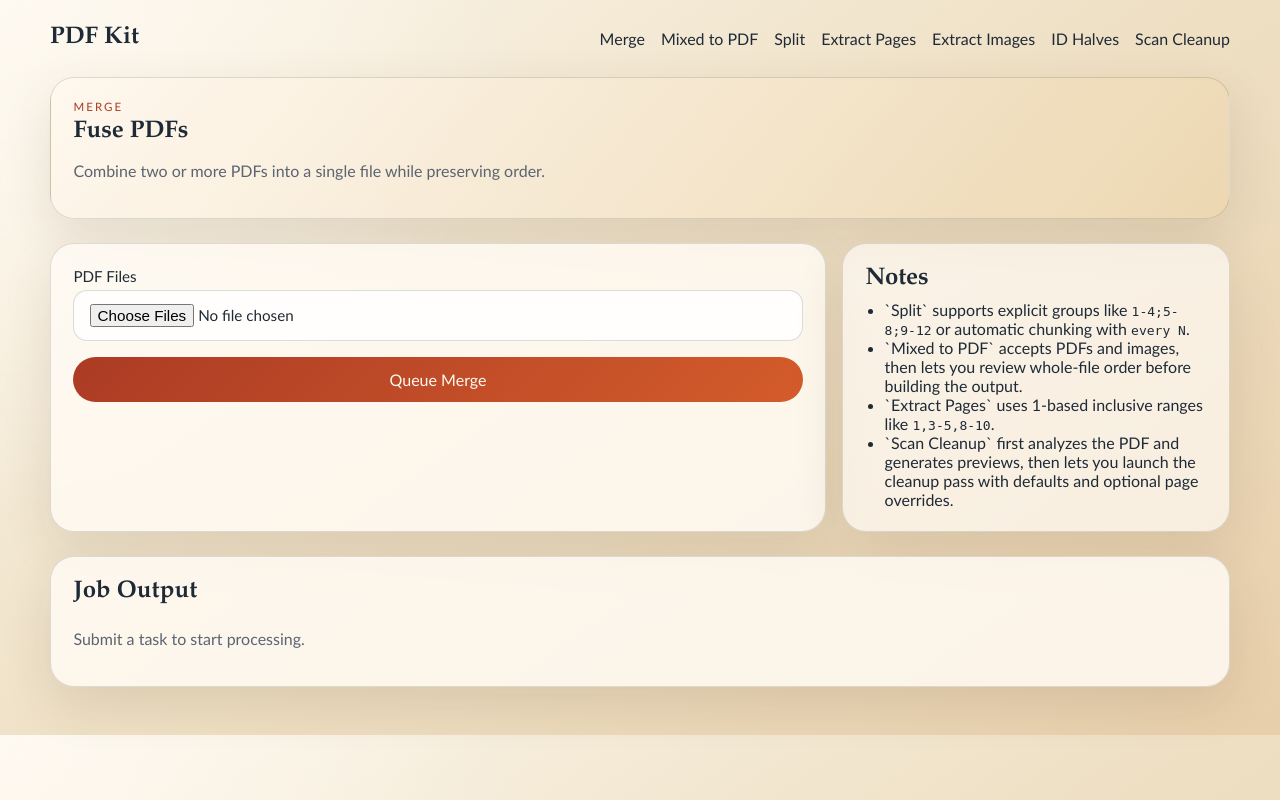
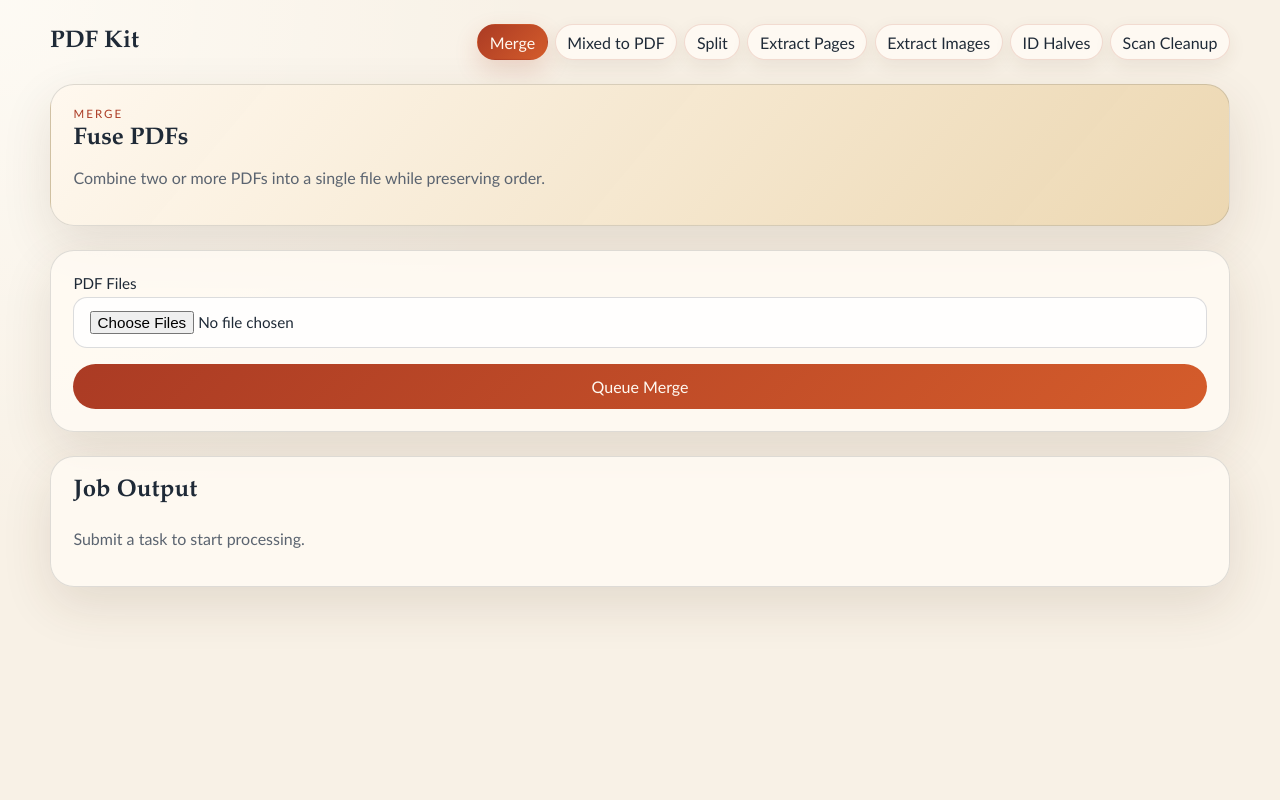
Before and after one commit to Wenjun-Mao/pdf_toolkit, a FastAPI app: page /tools/merge in a window 1280 px wide. Run offline with FastAPI, Linux system fonts and the light colour scheme; some libraries are stand-ins or nearby versions.

Commit message:
background color tuning

```diff
--- a/pdf_toolkit/web/app.py
+++ b/pdf_toolkit/web/app.py
@@ -75,6 +75,16 @@ TOOL_REGISTRY = {
     },
 }
 
+TOOL_NAV_ITEMS = [
+    ("merge", "Merge"),
+    ("mixed-to-pdf", "Mixed to PDF"),
+    ("split", "Split"),
+    ("extract-pages", "Extract Pages"),
+    ("extract-images", "Extract Images"),
+    ("id-halves-to-pdf", "ID Halves"),
+    ("scan-cleanup", "Scan Cleanup"),
+]
+
 
 def create_app(settings: Settings | None = None) -> FastAPI:
     active_settings = settings or get_settings()
@@ -85,6 +95,7 @@ def create_app(settings: Settings | None = None) -> FastAPI:
     app = FastAPI(title=active_settings.app_name, debug=active_settings.debug)
     templates = Jinja2Templates(directory=str(Path(__file__).parent / "templates"))
     templates.env.globals["require_login"] = active_settings.require_login
+    templates.env.globals["tool_nav_items"] = TOOL_NAV_ITEMS
     app.mount("/static", StaticFiles(directory=str(Path(__file__).parent / "static")), name="static")
     register_mixed_to_pdf_routes(app, templates, active_settings)
     register_scan_cleanup_preview_routes(app, templates, active_settings)
--- a/pdf_toolkit/web/static/app.css
+++ b/pdf_toolkit/web/static/app.css
@@ -1,5 +1,5 @@
 :root {
-    --bg: #f4ecdd;
+    --bg: #f8f1e6;
     --bg-accent: #ead8b7;
     --panel: rgba(255, 251, 244, 0.84);
     --panel-strong: rgba(248, 239, 223, 0.95);
@@ -21,9 +21,10 @@ body {
     margin: 0;
     font-family: var(--sans);
     color: var(--ink);
-    background:
-        radial-gradient(circle at top left, rgba(255, 250, 242, 0.8), transparent 35%),
-        linear-gradient(145deg, #fbf6eb 0%, #efe1c6 48%, #e8cfab 100%);
+    min-height: 100vh;
+    background-color: var(--bg);
+    background-image: radial-gradient(circle at top left, rgba(255, 253, 248, 0.78), transparent 34rem);
+    background-repeat: no-repeat;
 }
 
 [x-cloak] {
@@ -45,8 +46,8 @@ body {
 }
 
 .brand,
-.topnav a,
-.mini-link {
+.mini-link,
+.nav-pill {
     color: var(--ink);
     text-decoration: none;
 }
@@ -60,7 +61,34 @@ body {
 .topnav {
     display: flex;
     flex-wrap: wrap;
-    gap: 1rem;
+    justify-content: flex-end;
+    gap: 0.45rem;
+}
+
+.nav-pill {
+    display: inline-flex;
+    align-items: center;
+    min-height: 2.25rem;
+    padding: 0.45rem 0.72rem;
+    border: 1px solid rgba(171, 59, 36, 0.16);
+    border-radius: 999px;
+    background: rgba(255, 251, 244, 0.86);
+    box-shadow: 0 6px 18px rgba(73, 49, 24, 0.08);
+    white-space: nowrap;
+    transition: background 120ms ease, border-color 120ms ease, color 120ms ease, box-shadow 120ms ease;
+}
+
+.nav-pill:hover {
+    background: rgba(255, 255, 255, 0.95);
+    border-color: rgba(171, 59, 36, 0.28);
+    box-shadow: 0 8px 22px rgba(73, 49, 24, 0.11);
+}
+
+.topnav .nav-pill.is-active {
+    background: linear-gradient(135deg, var(--accent), #d45c2b);
+    color: #fff9f1;
+    border-color: transparent;
+    box-shadow: 0 10px 24px rgba(171, 59, 36, 0.18);
 }
 
 .main-shell {
@@ -147,11 +175,7 @@ body {
 }
 
 .tool-layout {
-    grid-template-columns: minmax(0, 2fr) minmax(260px, 1fr);
-}
-
-.panel-side {
-    background: rgba(255, 252, 247, 0.66);
+    grid-template-columns: minmax(0, 1fr);
 }
 
 .stacked-form {
@@ -417,12 +441,6 @@ button:disabled {
     grid-template-columns: repeat(auto-fit, minmax(180px, 1fr));
 }
 
-.flat-list {
-    list-style: disc;
-    padding-left: 1.2rem;
-    margin: 0;
-}
-
 .login-body {
     min-height: 100vh;
     display: flex;
--- a/pdf_toolkit/web/templates/base.html
+++ b/pdf_toolkit/web/templates/base.html
@@ -48,14 +48,16 @@
     <div class="page-shell">
         <header class="topbar">
             <a class="brand" href="/">PDF Kit</a>
-            <nav class="topnav">
-                <a href="/tools/merge">Merge</a>
-                <a href="/tools/mixed-to-pdf">Mixed to PDF</a>
-                <a href="/tools/split">Split</a>
-                <a href="/tools/extract-pages">Extract Pages</a>
-                <a href="/tools/extract-images">Extract Images</a>
-                <a href="/tools/id-halves-to-pdf">ID Halves</a>
-                <a href="/tools/scan-cleanup">Scan Cleanup</a>
+            {% set current_path = request.url.path %}
+            <nav class="topnav" aria-label="Tools">
+                {% for nav_tool_id, nav_label in tool_nav_items %}
+                    {% set nav_href = "/tools/" ~ nav_tool_id %}
+                    <a
+                        class="nav-pill{% if current_path == nav_href %} is-active{% endif %}"
+                        href="{{ nav_href }}"
+                        {% if current_path == nav_href %}aria-current="page"{% endif %}
+                    >{{ nav_label }}</a>
+                {% endfor %}
             </nav>
             {% if require_login %}
             <form action="/logout" method="post">
--- a/pdf_toolkit/web/templates/tool_page.html
+++ b/pdf_toolkit/web/templates/tool_page.html
@@ -7,19 +7,10 @@
     <p class="lede">{{ tool.description }}</p>
 </section>
 
-<section class="tool-layout">
+<section class="tool-layout tool-layout-single">
     <article class="panel">
         {% include tool.form_template %}
     </article>
-    <aside class="panel panel-side">
-        <h2>Notes</h2>
-        <ul class="flat-list">
-            <li>`Split` supports explicit groups like <code>1-4;5-8;9-12</code> or automatic chunking with <code>every N</code>.</li>
-            <li>`Mixed to PDF` accepts PDFs and images, then lets you review whole-file order before building the output.</li>
-            <li>`Extract Pages` uses 1-based inclusive ranges like <code>1,3-5,8-10</code>.</li>
-            <li>`Scan Cleanup` first analyzes the PDF and generates previews, then lets you launch the cleanup pass with defaults and optional page overrides.</li>
-        </ul>
-    </aside>
 </section>
 
 <section class="panel">
```
Also changed, not shown: tests/test_tool_page_layout.py (added, +39 -0 lines).
